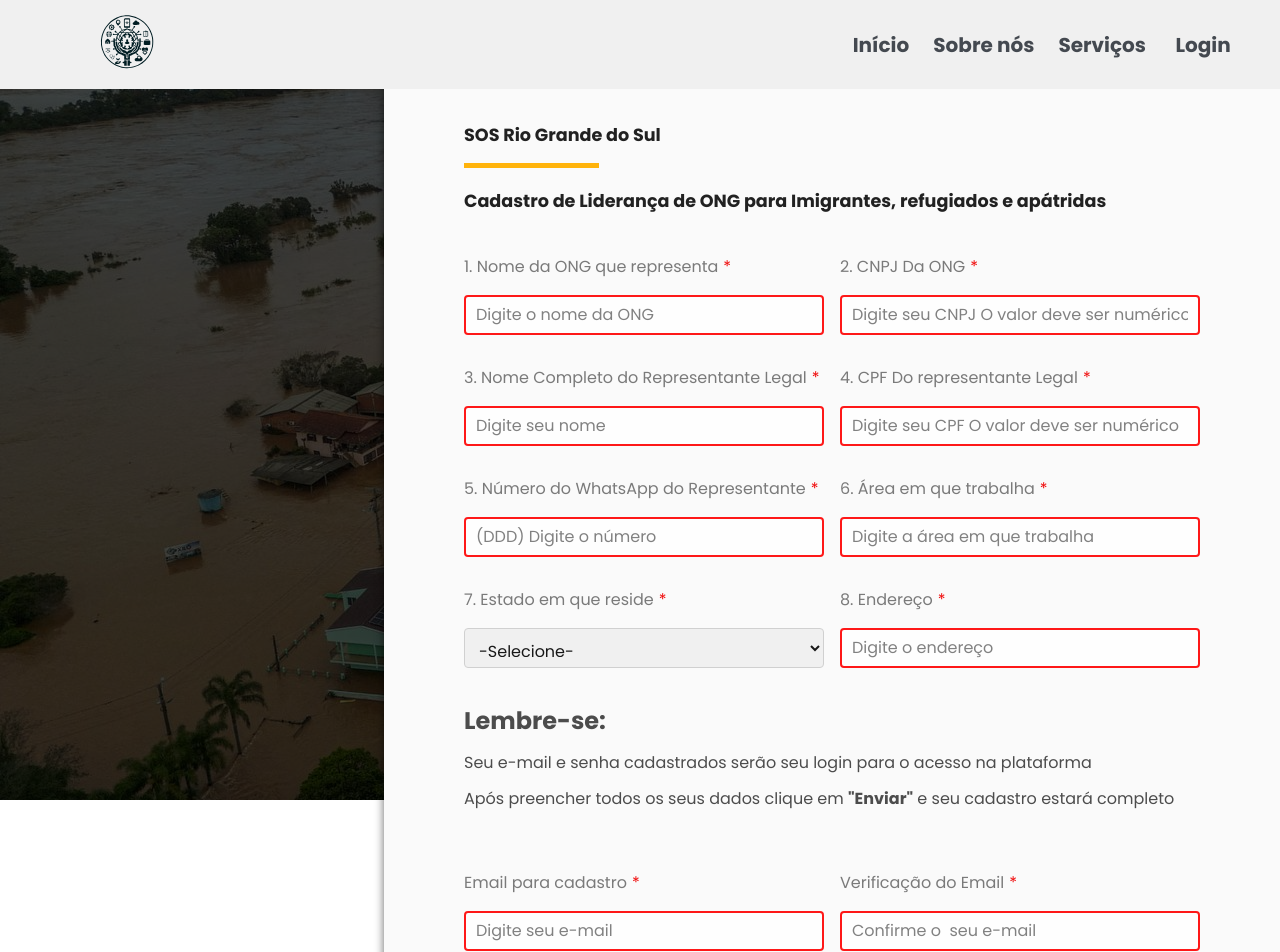
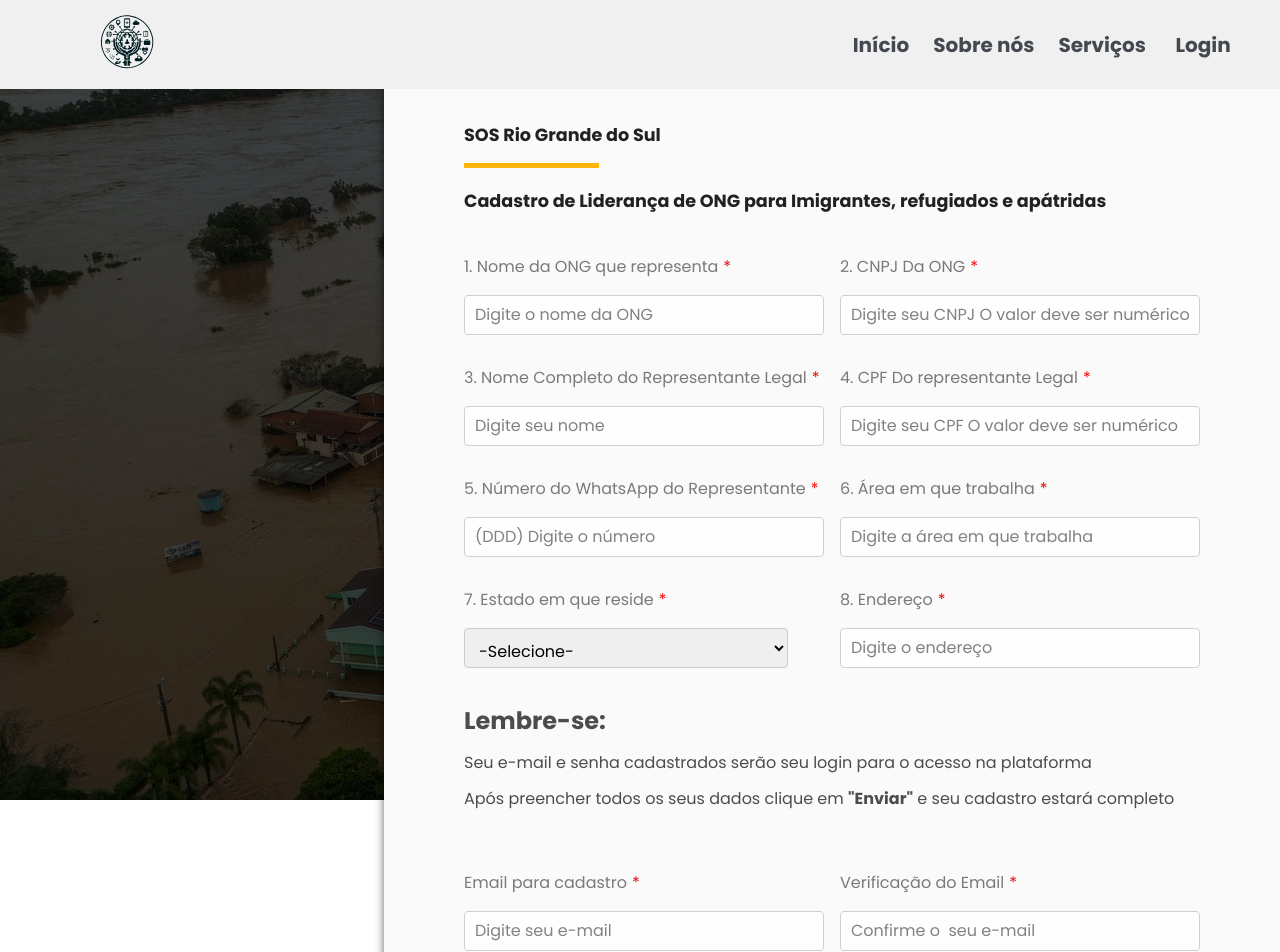
Before and after one commit to Dart1516/proyecto-toti-rs, a React (Create React App) app: page /FormularioLiderImigrante in a window 1280 px wide. Shown: the top 952 px of the page. Built offline with nearby package versions, Linux system fonts and the light colour scheme.

Commit message:
Definir cores de borda para campos de entrada nos formulários com base na validação (correto/incorreto)

```diff
--- a/src/Pages/FormularioEducadorSocial.js
+++ b/src/Pages/FormularioEducadorSocial.js
@@ -210,6 +210,7 @@ function FormularioEducadorSocial() {
                 onChange={handleInputChange}
                 placeholder="Digite seu CPF O valor deve ser numérico"
                 required
+                pattern="\d{3}\.\d{3}\.\d{3}-\d{2}"
                 className={`input-text ${error ? 'error-border' : ''}`}
                 name="cpf"
               />
@@ -240,6 +241,7 @@ function FormularioEducadorSocial() {
                 onChange={handleInputChange}
                 placeholder="(DDD) Digite o número"
                 required
+                pattern="\(\d{2}\) \d{5}-\d{4}"
                 className="input-text"
                 name="phoneNumber"
               />
--- a/src/Pages/FormularioLiderImigrante.js
+++ b/src/Pages/FormularioLiderImigrante.js
@@ -32,54 +32,25 @@ function FormularioLiderImigrante() {
   const [emailMatchError, setEmailMatchError] = useState("");
   const [error, setError] = useState("");
   const [isLoading, setIsLoading] = useState(false);
-const [nameValid, setNameValid] = useState(false);
-const [nameInvalid, setNameInvalid] = useState(false);
-const [ongInvalid, setOngInvalid] = useState(false);
-
-const [ongValid, setOngValid] = useState(false);
-const [phoneNumberValid, setPhoneNumberValid] = useState(false);
-const [cnpjValid, setCnpjValid] = useState(false);
-const [cnpjInvalid, setCnpjInvalid] = useState(false);
 
   const validateForm = (form) => {
     delete form.notes;
     const isNotEmpty = Object.keys(form).every((key) => form[key]);
-    if (!isNotEmpty) {
-      const emptyFields = {};
-        if (!form.name) {
-          emptyFields.name = true;
-          setNameInvalid("campo obrigatorio")
-        } else {
-        setNameValid(true);
-        setNameInvalid("")
-      }
-      if (!form.cnpj) {
-        emptyFields.cnpj = true;
-        setCnpjInvalid("campo obrigatorio")
-      } else {
-      setCnpjValid(true);
-      setCnpjInvalid("")
-    }
-    if (!form.organization) {
-      emptyFields.organization = true;
-      setOngInvalid("campo obrigatorio")
-    } else {
-    setOngValid(true);
-    setOngInvalid("")
-  }
-   if (!form.termos ) {
-      setError( "Por favor, aceite os termos e condições antes de enviar o formulário.");
-    }
+if (!form.termos) {
+      setError(
+        "Por favor, aceite os termos e condições antes de enviar o formulário."
+      );
+    } else if (!isNotEmpty) {
+      setError("Por favor, preencha os campos que faltam.");
     }
     return isNotEmpty;
   };
 
-  const [errorEmail, setErrorEmail] = useState("");
-  const [errorCpf, setErrorCpf] = useState("");
-const [valid, setFieldValid] = useState(false);
-  function resetErrorEmailCpf() {
-    setErrorEmail("");
-  }
+  const [errorEmail, setErrorEmail] = useState('');
+
+  const [errorCpf, setErrorCpf] = useState('');
+  const [errors, setErrorField] = useState('');
+
 
   const handleSubmit = async (e) => {
     e.preventDefault();
@@ -108,8 +79,9 @@ const [valid, setFieldValid] = useState(false);
       console.error("Error al enviar datos:", error);
       if (error.response?.data?.message?.includes("CPF já cadastrado")) {
         setErrorCpf("Usuario ja existe, CPF ja cadastrado");
-          setError("Error al enviar datos: CPF ja existe");
-
+        setError(
+          "Error al enviar datos: CPF ja existe"
+        );
       } else if (error.response?.data?.message?.includes("E-mail já cadastrado")) {
         setErrorEmail("Usuario ja existe, Email ja cadastrado");
         setError(
@@ -124,13 +96,19 @@ const [valid, setFieldValid] = useState(false);
       }
 
     }
-
     setIsLoading(false);
   };
 
   const handleTermsChange = (event) => {
     setFormData({ ...formData, [event.target.name]: event.target.checked });
   };
+
+  function resetEmailError() {
+    setErrorEmail("");
+  }
+  function resetError() {
+    setErrorField("");
+  }
 
   const handleInputChange = (event) => {
     const { name, value } = event.target;
@@ -151,14 +129,29 @@ const [valid, setFieldValid] = useState(false);
 
     if (name === "verifyEmail") {
       setEmailMatchError(
-        value !== formData.email ? "Os E-mails nao coinciden." : ""
+        value !== formData.email ? "Los correos electrónicos no coinciden." : ""
       );
     }
-    if (name === "email") {
-      validateEmail(value);
+     if (name === "email"){
+      const emailValue = formData.email;
+      const isValidEmail = emailValue.length !== 0 && emailValue.match(/^[\w-.]+@[\w-.]+\.[a-zA-Z]{2,}$/i);
+      setErrorEmail(!isValidEmail);
     }
-    if (name === "organization" || name === "name") {
-      validateName(value);
+    const validationFields = [
+      "organization",
+      "cnpj",
+      "phoneNumber",
+      "area",
+      "state",
+      "address",
+    ];
+
+    for (const fieldName of validationFields) {
+      const fieldValue = formData[fieldName];
+      if (fieldValue.trim() === "") {
+        setErrorField(fieldName);
+      }
+      return;
     }
 
   }
@@ -170,44 +163,9 @@ const [valid, setFieldValid] = useState(false);
     if (!/(?=.*[@#$%^&=])/.test(password)) error += "Falta símbolo.(@#$%&=)";
     if (password.length < 8)
       error += "A senha deve conter pelo menos 8 digitos.";
-      if (error) {
     setPasswordError(error);
-    } else {
-        setPasswordError("");
-    }
   };
-const validateEmail = (email) => {
-  if(email.match(/^[\w-.]+@[\w-.]+\.[a-zA-Z]{2,}$/i)){
-    setFieldValid(
-      true)
-      setErrorEmail(
-        "")
-  }else{
-    setFieldValid(
-      false)
-    setErrorEmail(
-      "email invalido")
 
-  }
-}
-const validateName = (name, organization) => {
-  if(name < 2 && name !== Number){
-    setNameValid(
-      true)
-      setErrorEmail(
-        "")
-  }else{
-    setNameValid(
-      false)
-}
-if(organization < 2){
-  setOngValid(
-    true)
-}else{
-  setOngValid(
-    false)
-}
-}
   const [showPassword, setShowPassword] = useState(false);
   const handleTogglePassword = () => {
     setShowPassword(!showPassword);
@@ -238,7 +196,7 @@ if(organization < 2){
                 1. Nome da ONG que representa<span>*</span>
               </h4>
               <input
-className={`input-text ${ongInvalid ? 'invalid' : ''} ${ongValid ? 'valid' : ''}`}
+  className={`input-text ${errors.organization ? 'invalid' : 'valid'}`}
   type="text"
                 name="organization"
                 placeholder="Digite o nome da ONG"
@@ -246,8 +204,6 @@ className={`input-text ${ongInvalid ? 'invalid' : ''} ${ongValid ? 'valid' : ''}
                 onChange={handleInputChange}
                 required
               />
-               {ongInvalid && <p style={{ color: 'red' }}>{ongInvalid}</p>}
-
             </div>
             <div className="input-field">
               <h4>
@@ -259,19 +215,18 @@ className={`input-text ${ongInvalid ? 'invalid' : ''} ${ongValid ? 'valid' : ''}
                 onChange={handleInputChange}
                 placeholder="Digite seu CNPJ O valor deve ser numérico"
                 required
-                className={`input-text ${cnpjInvalid ? 'invalid' : ''} ${cnpjValid ? 'valid' : ''}`}
+                className={`input-text ${errors.cnpj ? 'invalid' : ''}`}
                 name="cnpj"
-
+                pattern="\d{2}\.\d{3}\.\d{3}/\d{4}-\d{2}"
+                onFocus={() => resetError()}
               />
-               {cnpjInvalid && <p style={{ color: 'red' }}>{cnpjInvalid}</p>}
-
             </div>
             <div className="input-field">
               <h4>
                 3. Nome Completo do Representante Legal<span>*</span>
               </h4>
               <input
-className={`input-text ${nameInvalid ? 'invalid' : ''} ${nameValid ? 'valid' : ''}`}
+  className={`input-text ${errors.name ? 'invalid' : 'valid'}`}
   type="text"
                 name="name"
                 placeholder="Digite seu nome"
@@ -279,8 +234,6 @@ type="text"
                 onChange={handleInputChange}
                 required
               />
-               {nameInvalid && <p style={{ color: 'red' }}>{nameInvalid}</p>}
-
             </div>
             <div className="input-field">
               <h4>
@@ -292,9 +245,9 @@ type="text"
                 onChange={handleInputChange}
                 placeholder="Digite seu CPF O valor deve ser numérico"
                 required
-                className={`input-text ${errorCpf ? 'invalid' : ''}`}
+                className={`input-text ${errorCpf ? 'invalid' : 'valid'}`}
+                pattern="\d{3}\.\d{3}\.\d{3}-\d{2}"
                 name="cpf"
-                onFocus={() => resetErrorEmailCpf()}
               />
  {errorCpf && <p style={{ color: 'red' }}>{errorCpf}</p>}
             </div>
@@ -308,10 +261,10 @@ type="text"
                 onChange={handleInputChange}
                 placeholder="(DDD) Digite o número"
                 required
-                className='input-text'
+                pattern="\(\d{2}\) \d{5}-\d{4}"
+                className={`input-text ${errors.phoneNumber ? 'invalid' : 'valid'}`}
                 name="phoneNumber"
               />
-
             </div>
             <div className="input-field">
               <h4>
@@ -323,17 +276,16 @@ type="text"
                 value={formData.area}
                 onChange={handleInputChange}
                 placeholder="Digite a área em que trabalha"
-                className='input-text'
+                className={`input-text ${errors.area ? 'invalid' : 'valid'}`}
                 required
               />
-
             </div>
             <div className="input-field">
               <h4>
                 7. Estado em que reside <span>*</span>
               </h4>
               <select
- className='input-text'
+                className={`form-select ${errors.organization ? 'invalid' : 'valid'}`}
                 name="state"
                 value={formData.state}
                 onChange={handleInputChange}
@@ -363,8 +315,6 @@ type="text"
                 <option value="DF">DF</option>
                 <option value="GO">GO</option>
               </select>
-
-
             </div>
             <div className="input-field">
               <h4>
@@ -377,9 +327,8 @@ type="text"
                 onChange={handleInputChange}
                 placeholder="Digite o endereço"
                 required
-                className='input-text'
+                className={`input-text ${errors.address ? 'invalid' : 'valid'}`}
               />
-
             </div>
           </div>
 
@@ -407,10 +356,10 @@ type="text"
                 placeholder="Digite seu e-mail"
                 required
                 toLowercase
-                className={`input-text ${errorEmail ? 'invalid' : ''} ${valid ? 'valid' : ''}`}
-
+                className={`input-text ${errorEmail ? 'invalid' : 'valid'}`}
+                onFocus={() => resetEmailError()}
               />
-          {errorEmail && <p style={{ color: 'red' }}>{errorEmail}</p>}
+                  {errorEmail && <p style={{ color: 'red'}}>{errorEmail}</p>}
 
             </div>
             <div className="input-field">
@@ -424,7 +373,7 @@ type="text"
                 onChange={handleInputChange}
                 placeholder="Confirme o  seu e-mail"
                 required
-                className={`input-text ${emailMatchError ? 'invalid' : ''}`}
+                className={`input-text ${emailMatchError ? 'invalid' : 'valid'}`}
               />
               {emailMatchError && (
                 <p style={{ color: "red" }}>{emailMatchError}</p>
@@ -441,7 +390,7 @@ type="text"
                 onChange={handleInputChange}
                 placeholder="Crie sua senha"
                 required
-                className={`input-text ${passwordError ? 'invalid' : ''}`}
+                className={`input-text ${passwordError ? 'invalid' : 'valid'}`}
                 inputProps={{
                   pattern:
                     "^(?=.*[A-Z])(?=.*[a-z])(?=.*[0-9])(?=.*[!@#$%^&*()_{}|:;'<>/?~])[A-Za-z0-9!@#$%^&*()_{}|:;'<>/?~]{8}$",
@@ -470,7 +419,7 @@ type="text"
                 onChange={handleInputChange}
                 placeholder="Confirme a sua senha"
                 required
-                className={`input-text ${passwordMatchError ? 'invalid' : ''}`}
+                className={`input-text ${passwordMatchError ? 'invalid' : 'valid'}`}
                 endAdornment={
                   <InputAdornment position="end">
                     <IconButton onClick={handleTogglePasswordVerify}>
--- a/src/Pages/FormularioPsicologo.js
+++ b/src/Pages/FormularioPsicologo.js
@@ -206,6 +206,7 @@ const handleTogglePasswordVerify = () => {
                 onChange={handleInputChange}
                 placeholder="Digite seu CPF O valor deve ser numérico"
                 required
+                pattern="\d{3}\.\d{3}\.\d{3}-\d{2}"
                 className="input-text"
                 name="cpf"
               />
@@ -235,6 +236,7 @@ const handleTogglePasswordVerify = () => {
                 onChange={handleInputChange}
                 placeholder="(DDD) Digite o número"
                 required
+                pattern="\(\d{2}\) \d{5}-\d{4}"
                 className="input-text"
                 name="phoneNumber"
               />
@@ -260,6 +262,7 @@ const handleTogglePasswordVerify = () => {
                 onChange={handleInputChange}
                 placeholder="Digite seu CRP no formato XX/XXXXX"
                 required
+                pattern="^\d{2}/\d{6}$"
                 className="input-text"
                 name="crp"
               />
--- a/src/assets/styles/SejaVoluntario.css
+++ b/src/assets/styles/SejaVoluntario.css
@@ -84,18 +84,8 @@ h2 {
 .input-field {
   display: flex;
   flex-direction: column;
-
 }
 
-/*PARA VICTOR!!!! */
-.input-text.invalid {
-
-}
-.input-text:valid {
-  border: 1px solid rgb(93, 238, 139);
-  background-color: #0af04727;
-}
-  /*PARA VICTOR!!!! */
 .error-message {
   color: red;
 }
@@ -104,15 +94,18 @@ h2 {
 .input-field,
 .form-group.formulario {
   margin-bottom: 15px;
+  border: black;
 }
-/* ESTO ES PARA VICTOR REVISALO Y HAZLO BONITO */
-.input-field input:required{
+
+/*Validación de Colores (Borde)*/
+
+.input-field input:focus:required:invalid, .input-field select:focus:required:invalid {
   border: solid 2.5px red;
 }
-.input-field input:required:valid{
+.input-field input:focus:required:valid, .input-field select:focus:required:valid{
+  border: 1px solid rgb(93, 238, 139);
   background-color: #0af04727;
 }
-/* ESTO ES PARA VICTOR REVISALO Y HAZLO BONITO */
 
 .form-group.formulario {
   display: flex;
```
Lines whose indentation alone changed are shown as unchanged.
